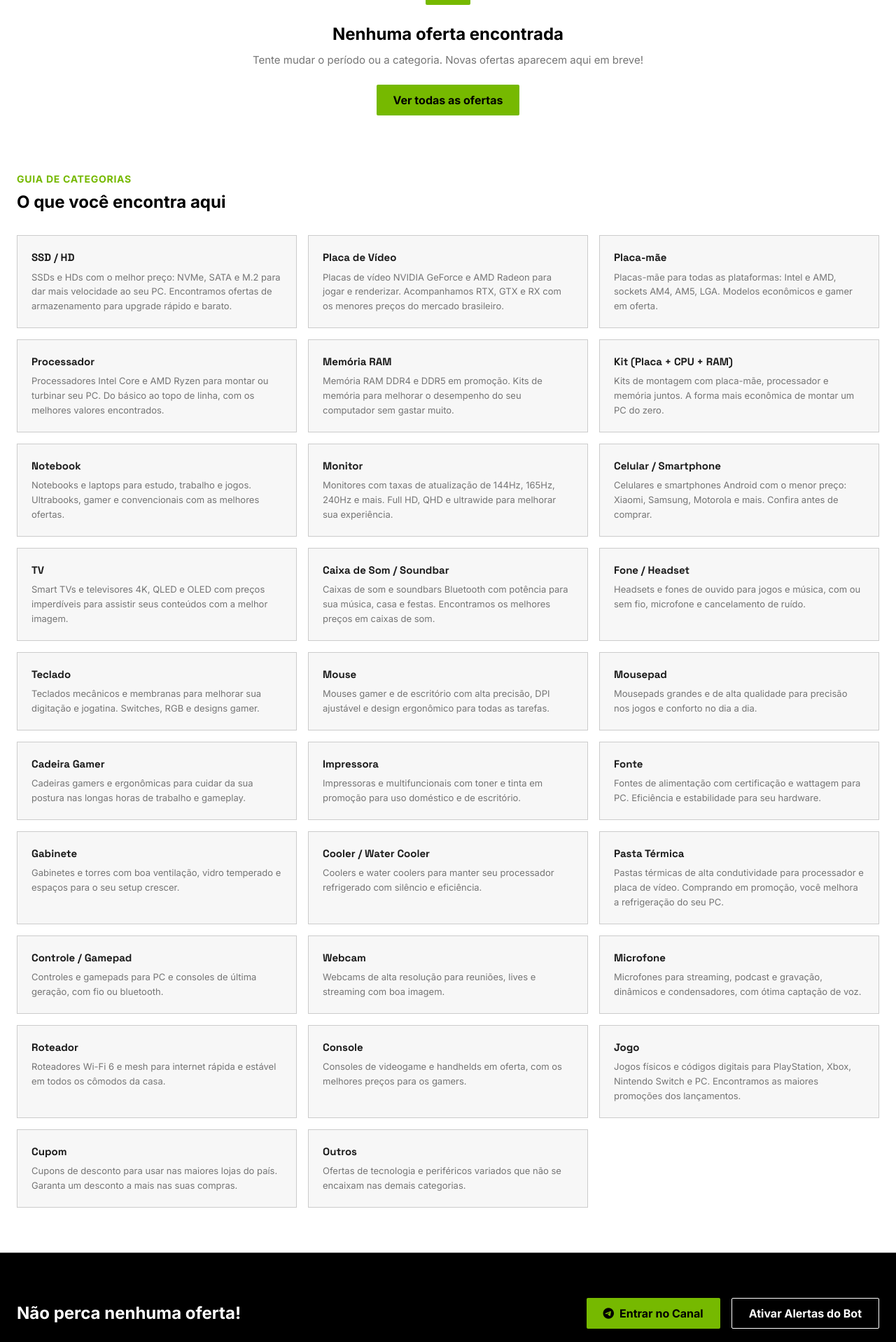
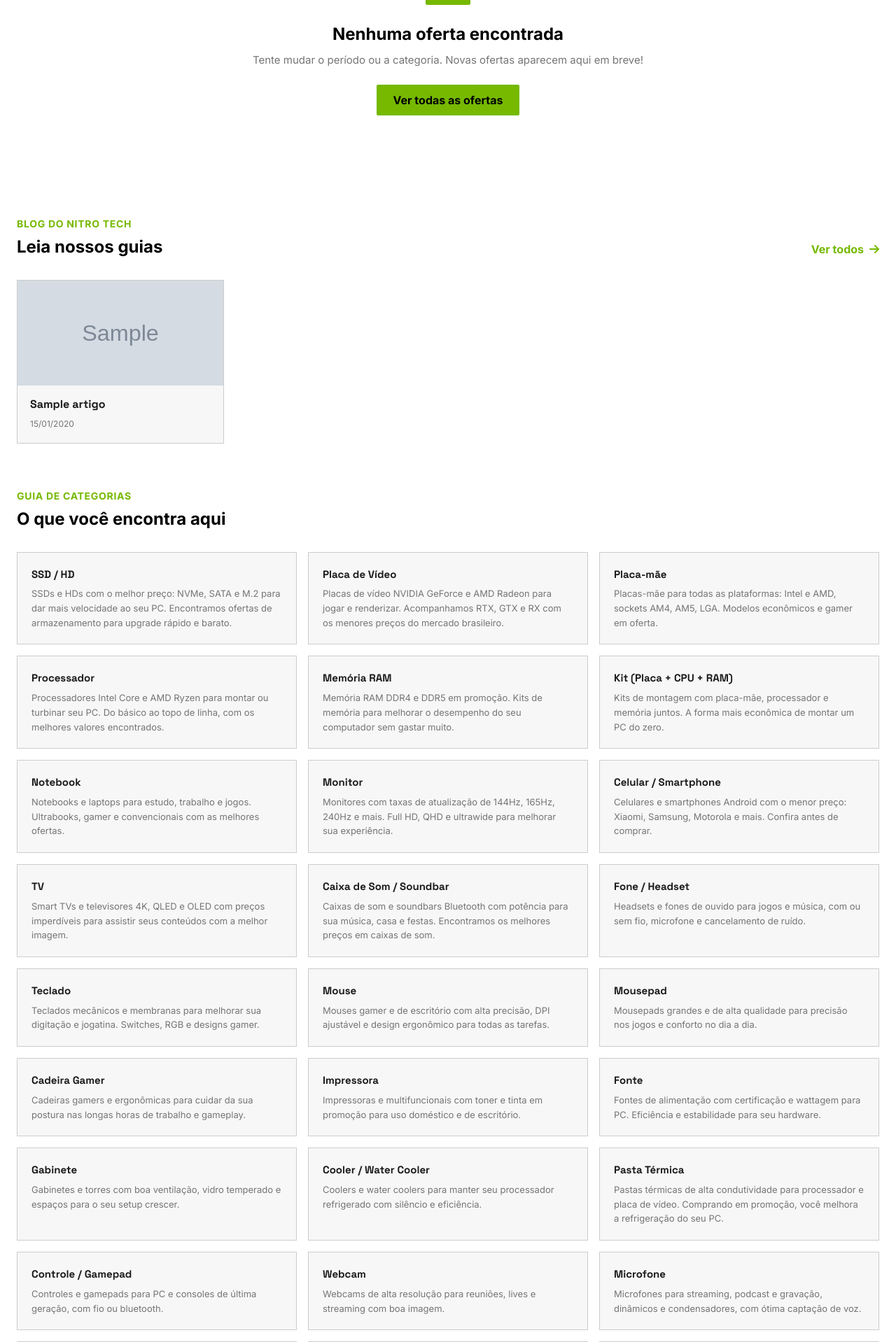
Before and after one commit to andresperes33/andrebot, a Django app: page /promos/ in a window 1280 px wide. Shown: the part 936-2854 px from the top of the page at 70% size. Run offline with Django 5.2, Linux system fonts and the light colour scheme; tables that the repository leaves empty hold one stand-in row (values such as "Sample post"); grey boxes marked "Sample" are stand-in pictures.

Commit message:
Home: adiciona seção do Blog (4 artigos) acima do guia de categorias

```diff
--- a/bot/templates/bot/promos.html
+++ b/bot/templates/bot/promos.html
@@ -99,6 +99,35 @@
 </div>
 {% endif %}
 </div>
+
+{% if artigos_blog %}
+<section class="section">
+    <div class="container">
+        <div class="section-head">
+            <div>
+                <div class="section-eyebrow">Blog do Nitro Tech</div>
+                <h2 class="section-title xl">Leia nossos guias</h2>
+            </div>
+            <a href="{% url 'blog' %}" class="btn-ghost">Ver todos <i class="fas fa-arrow-right arrow"></i></a>
+        </div>
+        <div class="blog-grid">
+            {% for artigo in artigos_blog %}
+            <a href="{% url 'blog_artigo' artigo.slug %}" class="blog-card" style="color:inherit;text-decoration:none;">
+                {% if artigo.imagem %}
+                <div class="blog-card-thumb">
+                    <img src="{{ artigo.imagem.url }}" alt="{{ artigo.titulo }}" loading="lazy">
+                </div>
+                {% endif %}
+                <div class="blog-card-body">
+                    <h3 class="blog-card-title">{{ artigo.titulo }}</h3>
+                    <span class="blog-card-date">{{ artigo.atualizado_em|date:"d/m/Y" }}</span>
+                </div>
+            </a>
+            {% endfor %}
+        </div>
+    </div>
+</section>
+{% endif %}
 
 {% if not categoria_ativa %}
 <section class="section" style="padding-top:0;">
--- a/bot/views.py
+++ b/bot/views.py
@@ -182,6 +182,9 @@ def promos_view(request):
         if _CATEGORIA_DESCRICOES.get(slug, '')
     ]
 
+    # Artigos recentes do Blog (destaque na home, acima do guia de categorias)
+    artigos_blog = list(Artigo.objects.filter(publicado=True)[:4])
+
     return render(request, 'bot/promos.html', {
         'promos': pagina,
         'periodo': periodo,
@@ -195,6 +198,7 @@ def promos_view(request):
         'tem_mais': tem_mais,
         'LIMITE': LIMITE,
         'categorias_guia': categorias_guia,
+        'artigos_blog': artigos_blog,
     })
 
 
```
